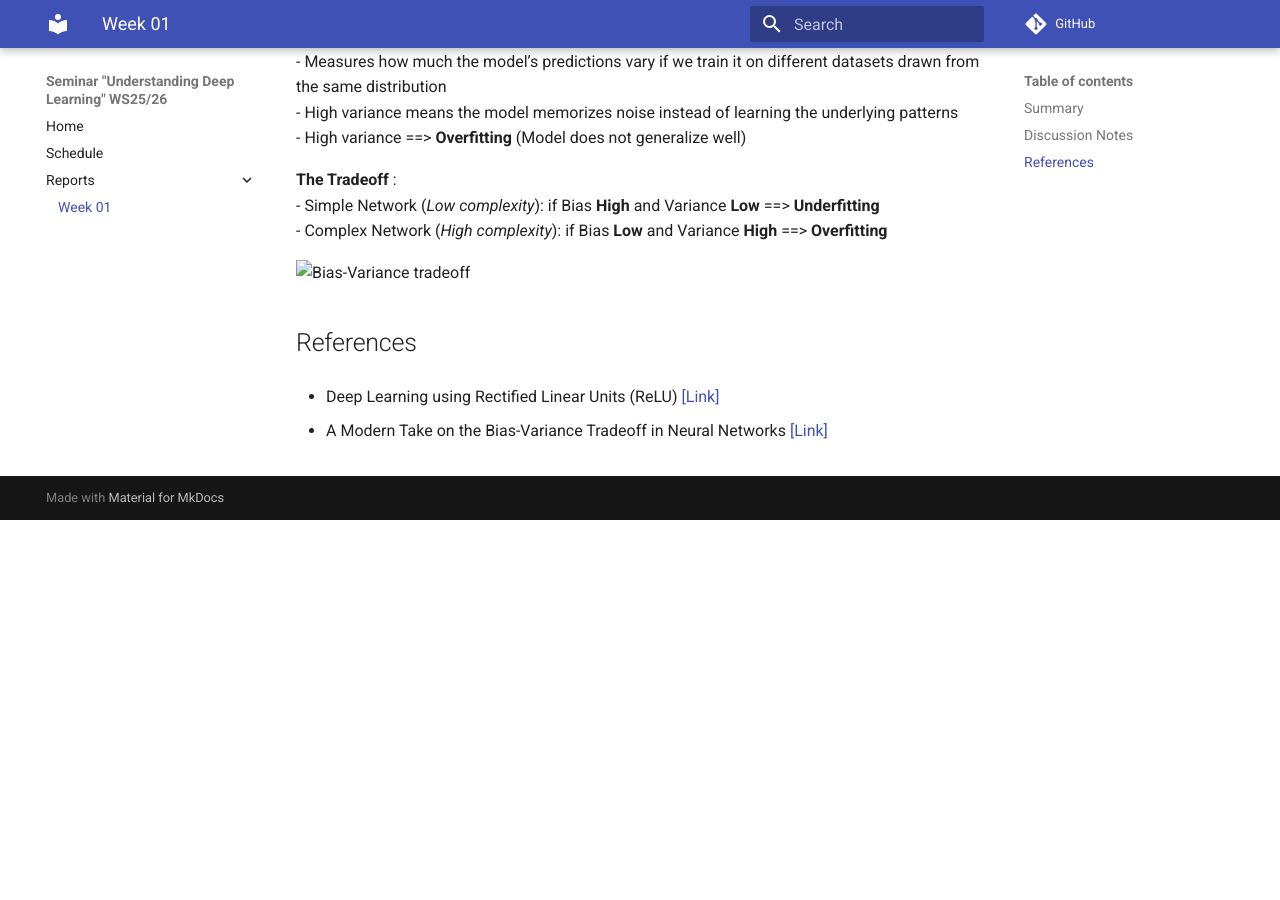
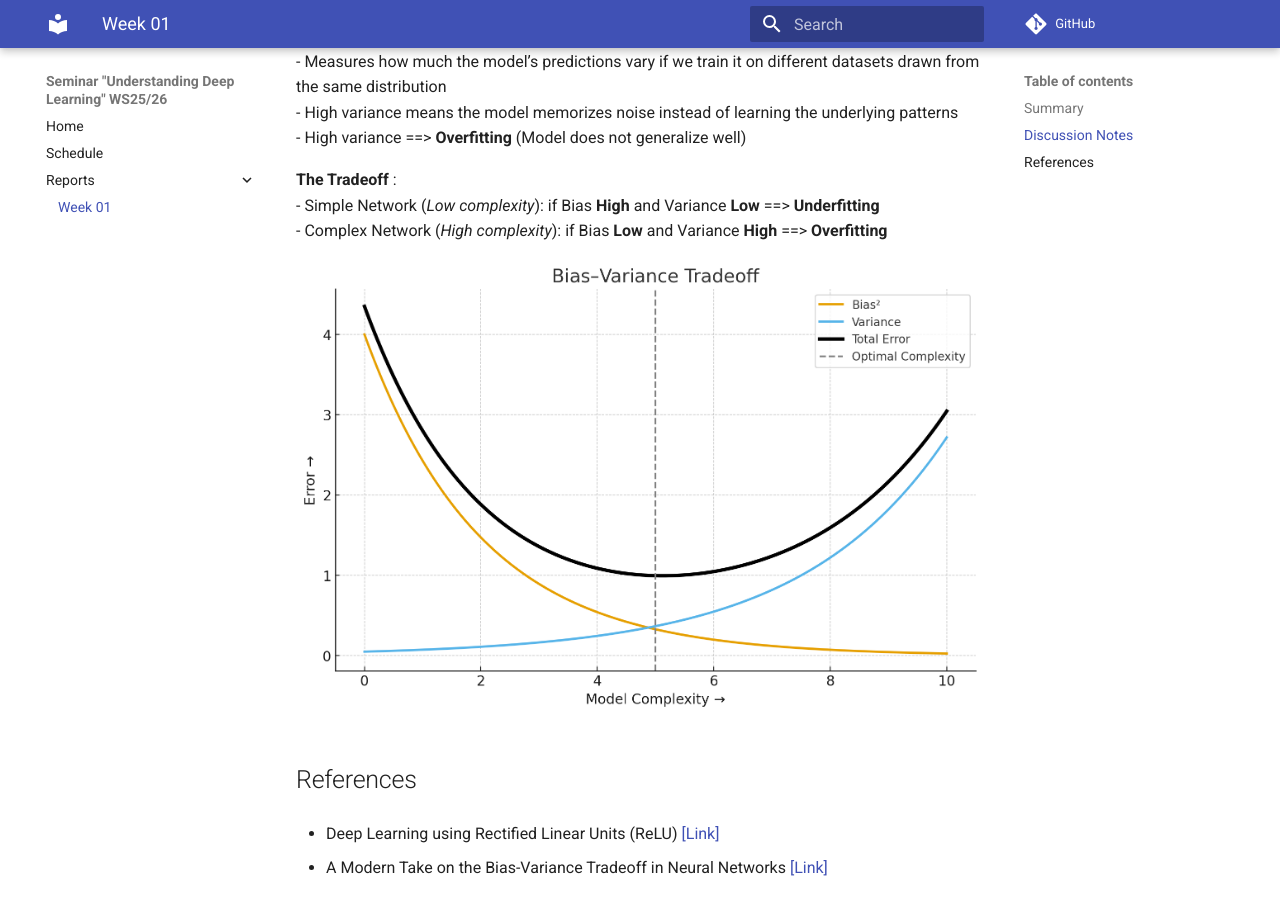
Before and after one commit to link-er/seminar_UDL_wise2526, an MkDocs documentation site: the page built from docs/reports/week01_kickoff.md, in a window 1280 px wide and 900 px high, scrolled down 1196 px. Built offline with MkDocs 1.6.1 and Material for MkDocs 9.7.7, drawn with Linux system fonts in a browser that asks for light colours; comment, search, counter and statistics services are not loaded; before the commit the page ends 1716 px from its top, so only the background shows below that.

```diff
--- a/docs/reports/week01_kickoff.md
+++ b/docs/reports/week01_kickoff.md
@@ -56,7 +56,7 @@
     - Simple Network (*Low complexity*): if Bias **High** and Variance **Low** ==> **Underfitting**<br>
     - Complex Network (*High complexity*): if Bias **Low** and Variance **High** ==> **Overfitting**
 
-  ![Bias-Variance tradeoff](docs/images/Bias-Variance-Tradeoff.jpg)
+  ![Bias-Variance tradeoff](../images/Bias-Variance-Tradeoff.jpg)
 
 
 ## References
```
